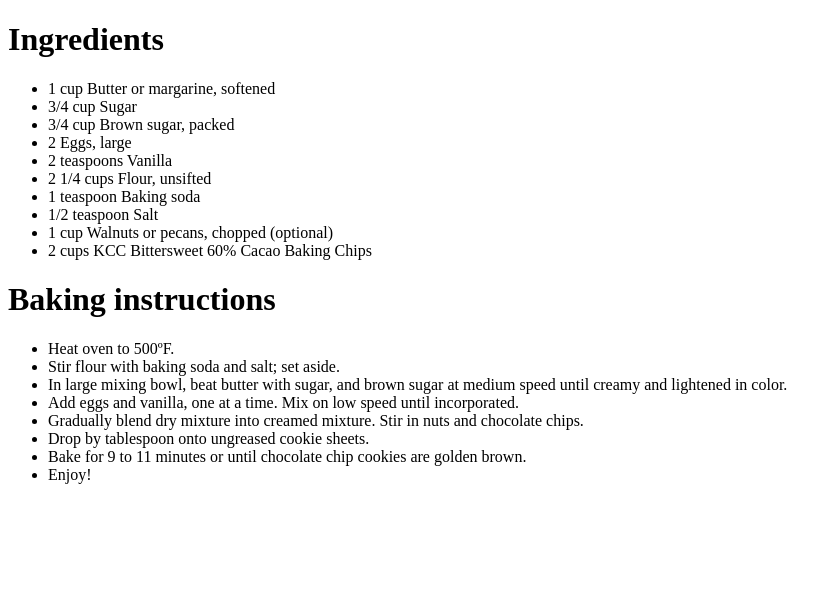
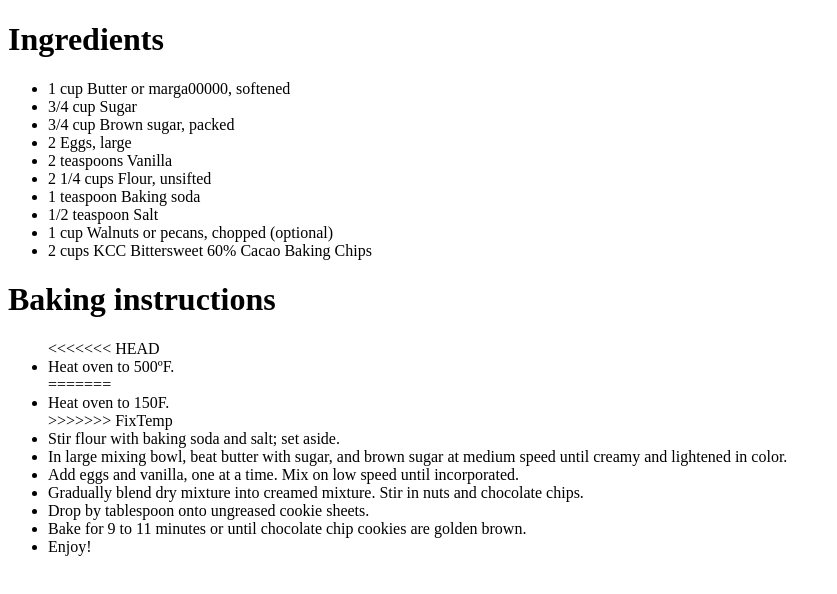
Before and after one commit to saicharanvr/KevinCookingCompany1.com, a plain HTML site: page secret recipe.htm in a window 1280 px wide. Shown: the whole page, without its empty margins (0-837 px from the left). Drawn offline with Linux system fonts and the light colour scheme.

Commit message:
update index text

```diff
--- a/secret recipe.htm
+++ b/secret recipe.htm
@@ -4,7 +4,7 @@
 
 <h1>Ingredients</h1>
 <ul>
-<li>1 cup Butter or margarine, softened</li>
+<li>1 cup Butter or marga00000, softened</li>
 <li>3/4 cup Sugar</li>
 <li>3/4 cup Brown sugar, packed</li>
 <li>2 Eggs, large</li>
@@ -17,7 +17,11 @@
 </ul>
 <h1>Baking instructions</h1>
 <ul>
+<<<<<<< HEAD
 <li>Heat oven to 500ºF.</li>
+=======
+<li>Heat oven to 150F.</li>
+>>>>>>> FixTemp
 <li>Stir flour with baking soda and salt; set aside.</li>
 <li>In large mixing bowl, beat butter with sugar, and brown sugar at medium speed until creamy and lightened in color.</li>
 <li>Add eggs and vanilla, one at a time. Mix on low speed until incorporated.</li>
```
